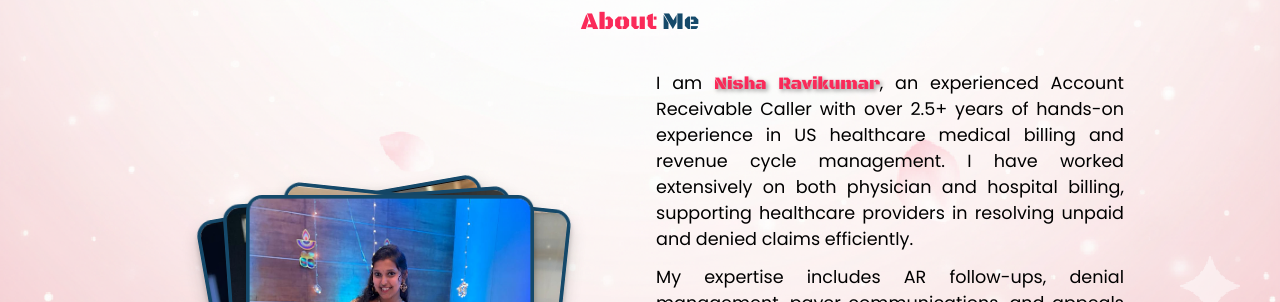
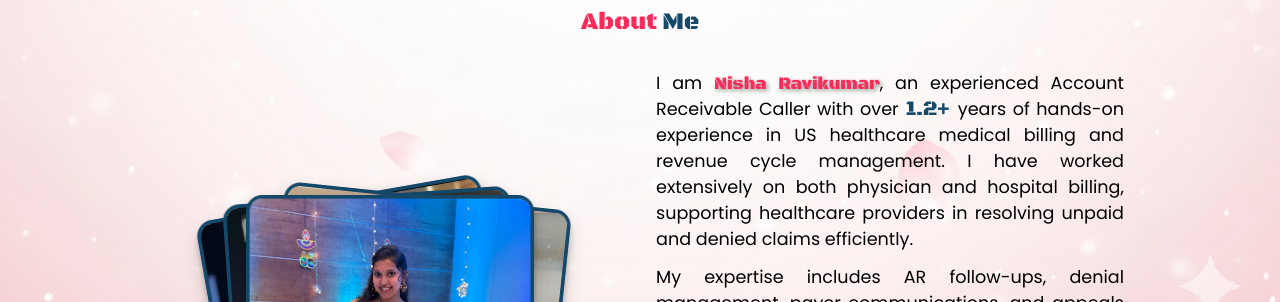
Before and after one commit to AravindSaravananGitHub/Nisha-Medical-Billing, a React (Vite) app: page / in a window 1280 px wide. Shown: the part 924-1226 px from the top of the page. Built offline with nearby package versions, Linux system fonts and the light colour scheme.

Commit message:
Slite changes in the about page

```diff
--- a/src/Components/About.jsx
+++ b/src/Components/About.jsx
@@ -19,8 +19,44 @@ const images = [image1, image2, image3, image4];
 const About = () => {
   const stackRef = useRef(null);
   const cardsRef = useRef([]);
+  const expRef = useRef(null);
+
+  gsap.registerPlugin(ScrollTrigger);
 
   useEffect(() => {
+    const joiningDate = new Date("2023-06-09");
+    const calculateExperience = () => {
+      const today = new Date();
+
+      const totalMonths =
+        (today.getFullYear() - joiningDate.getFullYear()) * 12 +
+        (today.getMonth() - joiningDate.getMonth());
+      return Number(totalMonths / 12).toFixed(1);
+    };
+    const value = calculateExperience();
+
+    gsap.fromTo(
+      expRef.current,
+      {
+        innerText: 0,
+      },
+      {
+        innerText: value,
+        duration: 1.6,
+        ease: "power3.Out",
+        snap: { innerText: 0.1 },
+        scrollTrigger: {
+          trigger: expRef.current,
+          start: "top 90%",
+          once: true,
+        },
+        onUpdate: function () {
+          expRef.current.innerText =
+            Number(expRef.current.innerText).toFixed(1) + "+ ";
+        },
+      },
+    );
+
     const cards = cardsRef.current;
 
     const tl = gsap.timeline({
@@ -45,7 +81,7 @@ const About = () => {
           duration: 1,
           ease: "power3.out",
         },
-        i * 0.2
+        i * 0.2,
       );
     });
 
@@ -104,11 +140,14 @@ const About = () => {
             <section className="about-para">
               <p>
                 I am <span className="about-nisha-name">Nisha Ravikumar</span>,
-                an experienced Account Receivable Caller with over 2.5+ years of
-                hands-on experience in US healthcare medical billing and revenue
-                cycle management. I have worked extensively on both physician
-                and hospital billing, supporting healthcare providers in
-                resolving unpaid and denied claims efficiently.
+                an experienced Account Receivable Caller with over{" "}
+                <span className="home-exp" ref={expRef}>
+                  0+{" "}
+                </span>{" "}
+                years of hands-on experience in US healthcare medical billing
+                and revenue cycle management. I have worked extensively on both
+                physician and hospital billing, supporting healthcare providers
+                in resolving unpaid and denied claims efficiently.
               </p>
               <p>
                 My expertise includes AR follow-ups, denial management, payer
```
Also changed, not shown: src/Components/Home.jsx (+5 -5 lines).
